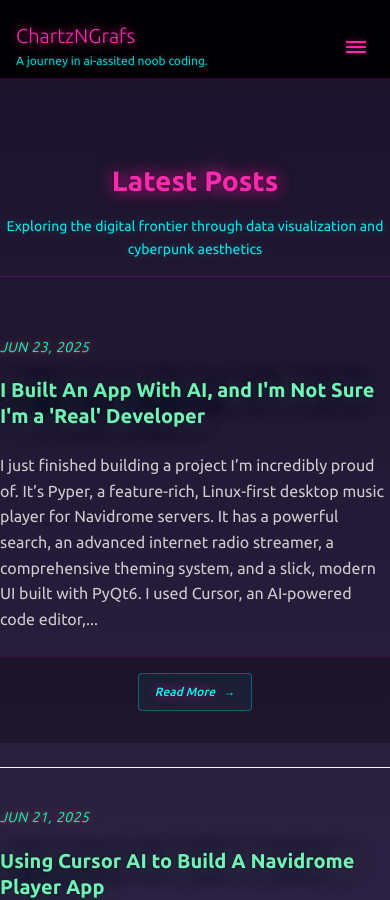
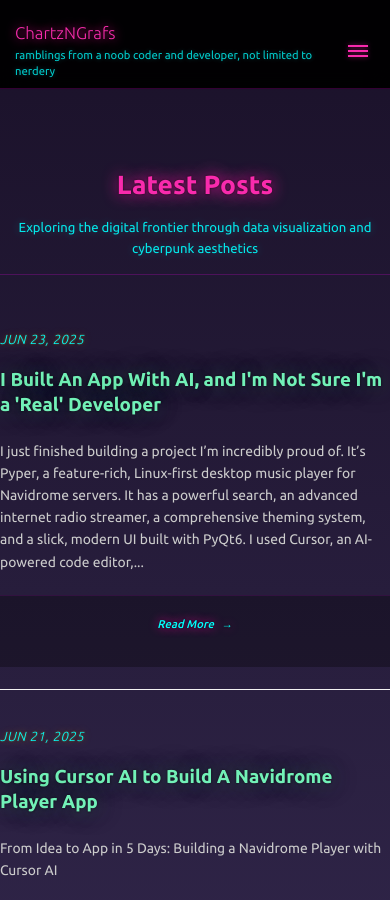
Before and after one commit to chartzngrafs/chartzngrafs.github.io, a Jekyll site: the page built from index.html, in a window 390 px wide and 900 px high. Built offline with Jekyll 4.4.1, drawn with Linux system fonts in a browser that asks for light colours; nearby versions of some CDN libraries; the list of posts is cut into pages by our own code.

Commit message:
Side readability and persistent nav

```diff
--- a/_config.yml
+++ b/_config.yml
@@ -21,7 +21,7 @@
 title:       ChartzNGrafs
 email:       kevin@chartzngrafs.net
 author:      Kevin Kethcart
-description: "A journey in ai-assited noob coding."
+description: "ramblings from a noob coder and developer, not limited to nerdery"
 baseurl:     ""
 url:         "https://chartzngrafs.github.io"
 date_format: "%b %-d, %Y"
--- /dev/null
+++ b/_includes/post_nav.html
@@ -0,0 +1,66 @@
+<nav class="post-nav-sidebar" id="postNavSidebar">
+  <div class="post-nav-content">
+    <h3 class="post-nav-title">Posts</h3>
+    <div class="post-nav-list">
+      {% assign sorted_posts = site.posts | sort: 'date' | reverse %}
+      {% for post in sorted_posts limit: 10 %}
+        <a href="{{ post.url | relative_url }}" class="post-nav-item {% if page.url == post.url %}active{% endif %}">
+          <span class="post-nav-date">{{ post.date | date: "%b %d" }}</span>
+          <span class="post-nav-title-text">{{ post.title | truncate: 50 }}</span>
+        </a>
+      {% endfor %}
+    </div>
+
+    <!-- Previous/Next Navigation -->
+    {% if page.layout == 'post' %}
+      <div class="post-nav-actions">
+        {% if page.previous.url %}
+          <a href="{{ page.previous.url | relative_url }}" class="nav-action prev" title="{{ page.previous.title }}">
+            <span class="nav-arrow">←</span>
+            <span class="nav-label">Previous</span>
+          </a>
+        {% endif %}
+
+        {% if page.next.url %}
+          <a href="{{ page.next.url | relative_url }}" class="nav-action next" title="{{ page.next.title }}">
+            <span class="nav-label">Next</span>
+            <span class="nav-arrow">→</span>
+          </a>
+        {% endif %}
+      </div>
+    {% endif %}
+
+    <!-- Toggle Button -->
+    <button class="post-nav-toggle" onclick="togglePostNav()">
+      <span class="toggle-icon">‹</span>
+    </button>
+  </div>
+</nav>
+
+<script>
+function togglePostNav() {
+  const sidebar = document.getElementById('postNavSidebar');
+  const toggle = sidebar.querySelector('.toggle-icon');
+
+  sidebar.classList.toggle('collapsed');
+
+  if (sidebar.classList.contains('collapsed')) {
+    toggle.textContent = '›';
+  } else {
+    toggle.textContent = '‹';
+  }
+}
+
+// Auto-hide on mobile
+function checkMobileNavVisibility() {
+  const sidebar = document.getElementById('postNavSidebar');
+  if (window.innerWidth <= 768) {
+    sidebar.classList.add('mobile-hidden');
+  } else {
+    sidebar.classList.remove('mobile-hidden');
+  }
+}
+
+window.addEventListener('resize', checkMobileNavVisibility);
+document.addEventListener('DOMContentLoaded', checkMobileNavVisibility);
+</script>
--- a/_layouts/default.html
+++ b/_layouts/default.html
@@ -19,6 +19,7 @@
 
   <div class="site-wrap">
     {% include header.html %}
+    {% include post_nav.html %}
 
     <main class="post p2 p-responsive wrap" role="main">
       <div class="measure">
--- a/_layouts/post.html
+++ b/_layouts/post.html
@@ -54,7 +54,7 @@
     {% if site.show_related_posts %}
       <div class="py2">
         <h3 class="h1">You might also enjoy</h3>
-        {% for post in site.related_posts | limit:3 %}
+        {% for post in site.related_posts limit:3 %}
           <div class="mb1">
             <a class="link-primary" href="{{ post.url | relative_url }}">{{ post.title }}</a>
             <small class="link-secondary">{{ post.date | date: site.date_format }}</small>
--- a/_sass/_variables.scss
+++ b/_sass/_variables.scss
@@ -1,18 +1,18 @@
 // Typography
-$base-font-size: 16px !default;
+$base-font-size: 15px !default;
 $bold-font-weight: 500 !default;
 $font-family: 'Ubuntu', 'Helvetica Neue', Helvetica, Arial, sans-serif !default;
 $line-height: 1.6 !default;
 $heading-font-family: 'Ubuntu', 'Helvetica Neue', Helvetica, Arial, sans-serif !default;
-$heading-font-weight: 700 !default;
+$heading-font-weight: 600 !default;
 $heading-line-height: 1.3 !default;
 $monospace-font-family: 'Ubuntu Mono', 'Source Code Pro', Consolas, monospace !default;
-$h1: 2.25rem !default;
-$h2: 1.75rem !default;
-$h3: 1.5rem !default;
-$h4: 1.25rem !default;
-$h5: 1.125rem !default;
-$h6: 1rem !default;
+$h1: 1.875rem !default;
+$h2: 1.5rem !default;
+$h3: 1.25rem !default;
+$h4: 1.125rem !default;
+$h5: 1rem !default;
+$h6: 0.875rem !default;
 $h00: 3rem !default;
 $h0: 2.5rem !default;
 $h00-responsive: 6vw !default;
--- a/assets/css/synthwave-enhancements.css
+++ b/assets/css/synthwave-enhancements.css
@@ -1,4 +1,208 @@
 /* Synthwave Enhancements for ChartzNGrafs */
+
+/* Post Navigation Sidebar */
+.post-nav-sidebar {
+  position: fixed;
+  top: 50%;
+  left: 1rem;
+  transform: translateY(-50%);
+  width: 280px;
+  max-height: 70vh;
+  background: rgba(0, 0, 0, 0.9);
+  border: 1px solid rgba(255, 0, 255, 0.3);
+  border-radius: 8px;
+  backdrop-filter: blur(10px);
+  z-index: 1000;
+  transition: all 0.3s ease;
+  overflow: hidden;
+}
+
+.post-nav-sidebar.collapsed {
+  width: 60px;
+}
+
+.post-nav-sidebar.mobile-hidden {
+  display: none;
+}
+
+.post-nav-content {
+  padding: 1rem;
+  height: 100%;
+  display: flex;
+  flex-direction: column;
+}
+
+.post-nav-title {
+  color: #FF00FF;
+  font-size: 1rem;
+  margin-bottom: 1rem;
+  text-align: center;
+  text-shadow: 0 0 10px rgba(255, 0, 255, 0.5);
+  transition: all 0.3s ease;
+}
+
+.collapsed .post-nav-title {
+  opacity: 0;
+  font-size: 0;
+  margin-bottom: 0;
+}
+
+.post-nav-list {
+  flex: 1;
+  overflow-y: auto;
+  scrollbar-width: thin;
+  scrollbar-color: rgba(255, 0, 255, 0.5) transparent;
+}
+
+.post-nav-list::-webkit-scrollbar {
+  width: 4px;
+}
+
+.post-nav-list::-webkit-scrollbar-track {
+  background: transparent;
+}
+
+.post-nav-list::-webkit-scrollbar-thumb {
+  background: rgba(255, 0, 255, 0.5);
+  border-radius: 2px;
+}
+
+.post-nav-item {
+  display: block;
+  padding: 0.75rem 0.5rem;
+  color: #ccc;
+  text-decoration: none;
+  border-bottom: 1px solid rgba(255, 0, 255, 0.1);
+  transition: all 0.3s ease;
+  position: relative;
+}
+
+.post-nav-item:hover {
+  background: rgba(255, 0, 255, 0.1);
+  color: #FF00FF;
+  text-shadow: 0 0 5px rgba(255, 0, 255, 0.5);
+}
+
+.post-nav-item.active {
+  background: rgba(0, 255, 255, 0.1);
+  color: #00FFFF;
+  border-left: 3px solid #00FFFF;
+}
+
+.post-nav-item.active::before {
+  content: '▶';
+  position: absolute;
+  left: -0.5rem;
+  color: #00FFFF;
+  font-size: 0.75rem;
+}
+
+.post-nav-date {
+  display: block;
+  font-size: 0.75rem;
+  color: #00FFFF;
+  opacity: 0.8;
+  margin-bottom: 0.25rem;
+}
+
+.post-nav-title-text {
+  display: block;
+  font-size: 0.875rem;
+  line-height: 1.3;
+}
+
+.collapsed .post-nav-item {
+  padding: 0.5rem 0.25rem;
+  text-align: center;
+}
+
+.collapsed .post-nav-date,
+.collapsed .post-nav-title-text {
+  display: none;
+}
+
+.collapsed .post-nav-item.active::before {
+  content: '●';
+  position: static;
+  display: block;
+  font-size: 1rem;
+}
+
+.post-nav-actions {
+  margin-top: 1rem;
+  padding-top: 1rem;
+  border-top: 1px solid rgba(255, 0, 255, 0.2);
+  display: flex;
+  flex-direction: column;
+  gap: 0.5rem;
+}
+
+.collapsed .post-nav-actions {
+  display: none;
+}
+
+.nav-action {
+  display: flex;
+  align-items: center;
+  gap: 0.5rem;
+  padding: 0.5rem;
+  color: #00FFFF;
+  text-decoration: none;
+  background: rgba(0, 255, 255, 0.05);
+  border: 1px solid rgba(0, 255, 255, 0.2);
+  border-radius: 4px;
+  transition: all 0.3s ease;
+  font-size: 0.875rem;
+}
+
+.nav-action:hover {
+  background: rgba(0, 255, 255, 0.1);
+  text-shadow: 0 0 5px rgba(0, 255, 255, 0.5);
+}
+
+.nav-action.next {
+  justify-content: flex-end;
+}
+
+.nav-arrow {
+  font-weight: bold;
+}
+
+.post-nav-toggle {
+  position: absolute;
+  top: 1rem;
+  right: -20px;
+  width: 40px;
+  height: 40px;
+  background: rgba(255, 0, 255, 0.2);
+  border: 1px solid rgba(255, 0, 255, 0.5);
+  border-radius: 50%;
+  color: #FF00FF;
+  cursor: pointer;
+  display: flex;
+  align-items: center;
+  justify-content: center;
+  transition: all 0.3s ease;
+  font-size: 1.25rem;
+  font-weight: bold;
+}
+
+.post-nav-toggle:hover {
+  background: rgba(255, 0, 255, 0.3);
+  text-shadow: 0 0 10px rgba(255, 0, 255, 0.8);
+  transform: scale(1.1);
+}
+
+.toggle-icon {
+  transition: transform 0.3s ease;
+}
+
+/* Adjust main content to accommodate sidebar */
+@media (min-width: 1200px) {
+  .site-wrap {
+    margin-left: 0;
+  }
+}
 
 /* Smooth scrolling */
 html {
@@ -25,11 +229,11 @@
 }
 
 .page-title {
-  font-size: 2.5rem;
+  font-size: 2rem;
   color: #f92aad;
   text-shadow: 0 0 2px #100c0f, 0 0 15px #dc078e, 0 0 30px #fff3;
   margin-bottom: 1rem;
-  font-weight: 700;
+  font-weight: 600;
 }
 
 .page-subtitle {
@@ -79,11 +283,11 @@
 }
 
 .post-page-title {
-  font-size: 3rem;
+  font-size: 2.25rem;
   color: #f92aad;
   text-shadow: 0 0 2px #100c0f, 0 0 15px #dc078e, 0 0 30px #fff3;
   margin-bottom: 1rem;
-  font-weight: 700;
+  font-weight: 600;
   line-height: 1.2;
 }
 
@@ -149,8 +353,8 @@
 
 /* Enhanced post titles on index */
 .post-title {
-  font-size: 1.75rem !important;
-  font-weight: 600;
+  font-size: 1.5rem !important;
+  font-weight: 500;
   margin-bottom: 0.5rem;
   line-height: 1.3;
   transition: all 0.3s ease;
@@ -207,7 +411,7 @@
 
 /* Enhanced post summaries */
 .post-summary {
-  font-size: 1rem;
+  font-size: 0.925rem;
   line-height: 1.6;
   color: #ccc;
   margin: 1.5rem 0;
@@ -227,17 +431,13 @@
   color: #00FFFF;
   text-decoration: none;
   font-weight: 500;
-  padding: 0.5rem 1rem;
-  border: 1px solid rgba(0, 255, 255, 0.3);
-  border-radius: 4px;
+  padding: 0.25rem 0.5rem;
   transition: all 0.3s ease;
-  background: rgba(0, 255, 255, 0.05);
 }
 
 .read-more:hover {
-  background: rgba(0, 255, 255, 0.1);
   text-shadow: 0 0 10px rgba(0, 255, 255, 0.8);
-  transform: translateY(-2px);
+  transform: translateX(5px);
 }
 
 .read-more .arrow {
```
